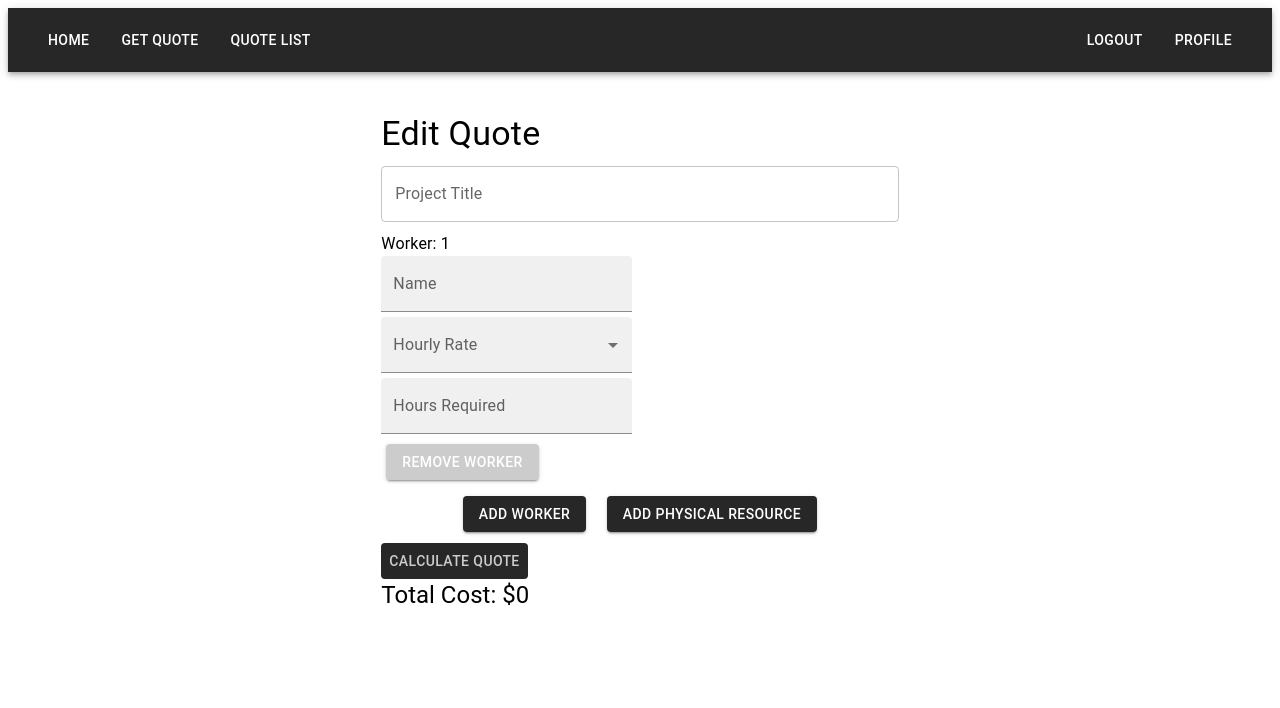
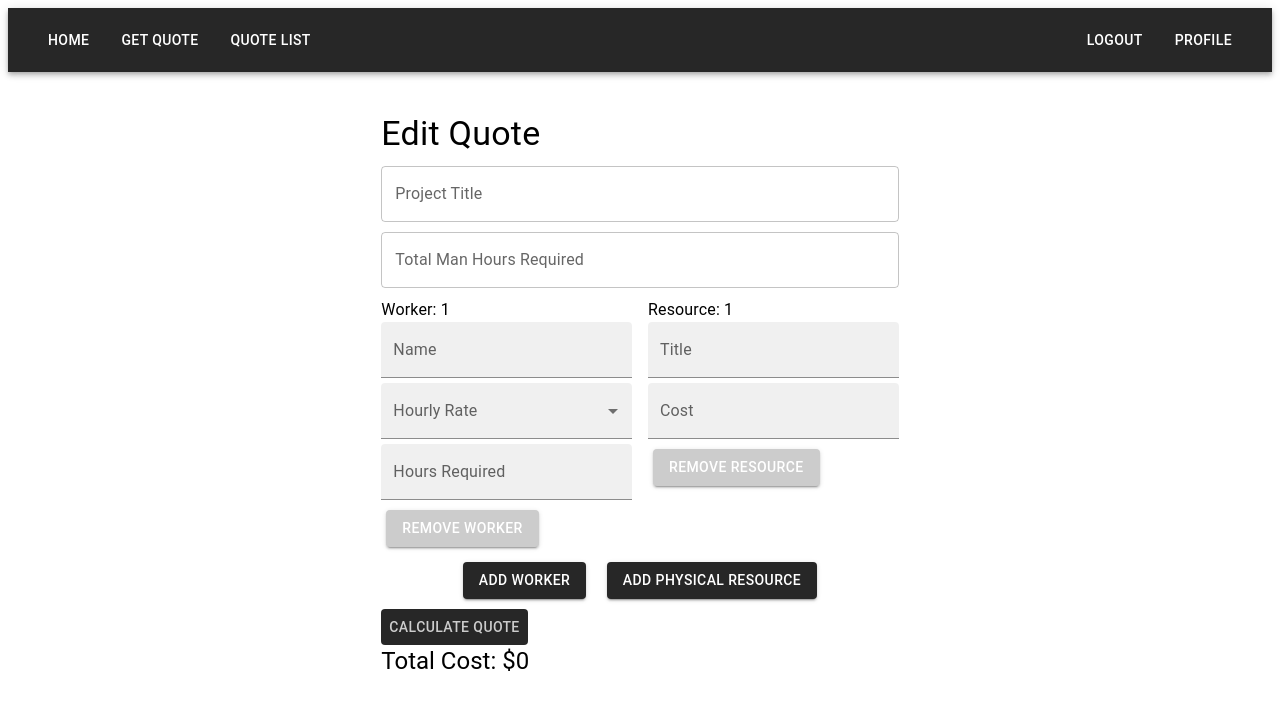
Before and after one commit to Max-McRuvie/Web-Enterprise-Coursework, a React (Create React App) app: page /quote/1 in a window 1280 px wide. Shown: the top 708 px of the page. Built offline with nearby package versions, Linux system fonts and the light colour scheme; no server answers; sample sign-in values are in the browser's storage.

Commit message:
Added total man hours, error handle & form bug fix

```diff
--- a/src/components/Quotes/QuoteForm.js
+++ b/src/components/Quotes/QuoteForm.js
@@ -45,6 +45,7 @@ const QuoteForm = ({ quote, edit }) => {
 
   const [projectInfo, setProjectInfo] = useState({
     title: "",
+    manHours: "",
     workers: [
       {
         name: "",
@@ -154,6 +155,7 @@ const QuoteForm = ({ quote, edit }) => {
   // used for edit mode
   useEffect(() => {
     if (quote) {
+      console.log(quote)
       setProjectInfo(quote);
     }
   }, [quote]);
@@ -178,6 +180,25 @@ const QuoteForm = ({ quote, edit }) => {
             error={Boolean(errors.title)}
             helperText={errors.title}
           />
+          <TextField
+            label="Total Man Hours Required"
+            variant="outlined"
+            sx={{ marginBottom: "2%" }}
+            value={projectInfo.manHours}
+            fullWidth
+            type="number"
+            onChange={(e) =>
+              setProjectInfo({ ...projectInfo, manHours: e.target.value })
+            }
+            onKeyPress={(e) => {
+              // Prevent non-numeric characters from being entered
+              const isNumeric = /^[0-9]*$/;
+              if (!isNumeric.test(e.key)) {
+                e.preventDefault();
+              }
+            }}
+
+          />
           <Grid container spacing={2} sx={{ display: "flex" }}>
             <Grid item sx={{ flex: 1 }}>
               <WorkersFields
@@ -185,6 +206,7 @@ const QuoteForm = ({ quote, edit }) => {
                 handleFieldChange={handleFieldChange}
                 handleRemoveField={handleRemoveField}
                 errors={errors}
+                manHours={projectInfo.manHours}
               />
             </Grid>
             <Grid item sx={{ flex: 1 }}>
--- a/src/components/Quotes/WorkersFields.js
+++ b/src/components/Quotes/WorkersFields.js
@@ -5,7 +5,7 @@ import React from "react";
 import { Box, TextField, MenuItem, Button, Typography} from "@mui/material";
 
 // Component
-const WorkersFields = ({ workers, handleFieldChange, handleRemoveField }) => {
+const WorkersFields = ({ workers, handleFieldChange, handleRemoveField, manHours }) => {
   return (
     <>
       {workers &&
@@ -55,6 +55,12 @@ const WorkersFields = ({ workers, handleFieldChange, handleRemoveField }) => {
                   const isNumeric = /^[0-9]*$/;
                   if (!isNumeric.test(e.key)) {
                     e.preventDefault();
+                  } else {
+                    const newValue = parseInt((e.target.value || '') + e.key, 10);
+                    if (newValue > manHours) {
+                      e.preventDefault();
+                      alert("The hours required cannot be above the total")
+                    }
                   }
                 }}
               />
--- a/src/features/quote/quote-api.js
+++ b/src/features/quote/quote-api.js
@@ -27,6 +27,7 @@ const saveQuote = (quote) => {
   let requestData = {
     uID: userID,
     title: quote.title,
+    manHours: quote.manHours,
     workers: quote.workers,
     physicalResources: quote.physicalResources,
     total_cost: quote.total_cost,
--- a/src/pages/EditQuote.js
+++ b/src/pages/EditQuote.js
@@ -9,13 +9,21 @@ const EditQuote = () => {
   const currentQuoteId = quoteId;
   const [quote, setQuote] = useState({
     title: "",
+    manHours: "",
     workers: [
       {
+        name: "",
         hourlyRate: "",
         hoursRequired: "",
       },
     ],
-    cost: "",
+    physicalResources: [
+      {
+        title: "",
+        cost: "",
+      },
+    ],
+    total_cost: "",
   });
 
   // Get quote from API using quiteID
@@ -23,6 +31,7 @@ const EditQuote = () => {
     getQuote(quoteId).then((response) => {
       setQuote({
         title: response[0].title,
+        manHours: response[0].manHours,
         workers: response[0].workers,
         physicalResources: response[0].physicalResources,
         cost: response[0].total_cost,
--- a/src/pages/QuoteList.js
+++ b/src/pages/QuoteList.js
@@ -38,6 +38,7 @@ const QuoteList = () => {
   const [selectedQuotes, setSelectedQuotes] = useState([]);
   const [combinedQuote, setCombinedQuote] = useState({
     title: "",
+    manHours: 0,
     workers: [],
     physicalResources: [],
     total_cost: "",
@@ -47,6 +48,7 @@ const QuoteList = () => {
   // Get quote list
   useEffect(() => {
     getQuoteList().then((response) => {
+      console.log(response)
       setQuoteList(response);
     });
   }, []);
@@ -68,6 +70,7 @@ const QuoteList = () => {
     combineQuotes(selectedQuotes).then((response) => {
       setCombinedQuote({
         title: response.title,
+        manHours: response.manHours,
         workers: response.workers,
         physicalResources: response.physicalResources,
         total_cost: response.total_cost,
@@ -101,7 +104,13 @@ const QuoteList = () => {
             <Paper elevation={3}>
               <Typography variant="h6">Title: {quote.title}</Typography>
               <Typography variant="body1">
+                Manhours: {quote.manHours}
+              </Typography>
+              <Typography variant="body1">
                 Workers: {quote.workers.length}
+              </Typography>
+              <Typography variant="body1">
+               Physical Resources: {quote.physicalResources.length}
               </Typography>
               <Typography variant="body1">
                 Total Cost: £{quote.total_cost}
```
Also changed, not shown: 2 other files (tests, documents, lock files or other folders).
